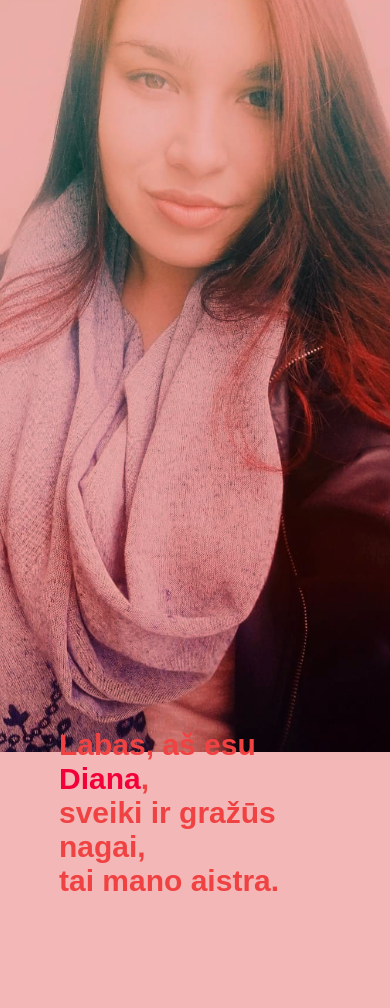
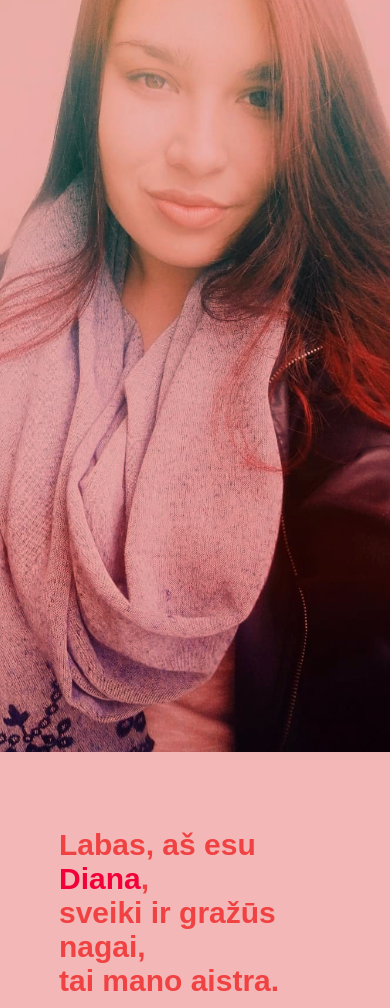
Before and after one commit to darbai123/dianos, a plain HTML site: page index.html in a window 390 px wide. Shown: the part 92-1100 px from the top of the page. Drawn offline with Linux system fonts and the light colour scheme.

Commit message:
Update style.css

```diff
--- a/style.css
+++ b/style.css
@@ -392,7 +392,7 @@ nav .fas{
         margin-left: -30px;
     }
     .header-text{
-        margin-top: 750px;
+        margin-top: 850px;
         font-size: 16px;
     }
     .header-text h1{
```
